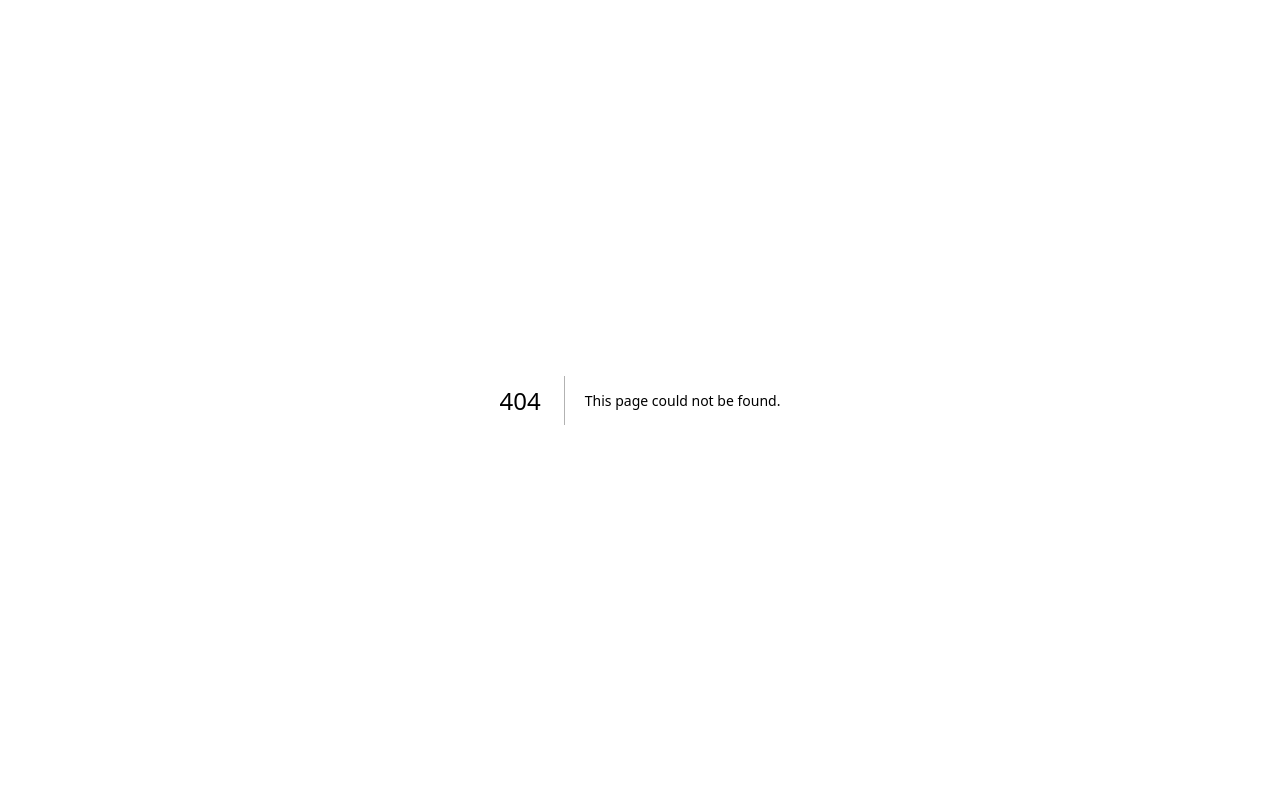
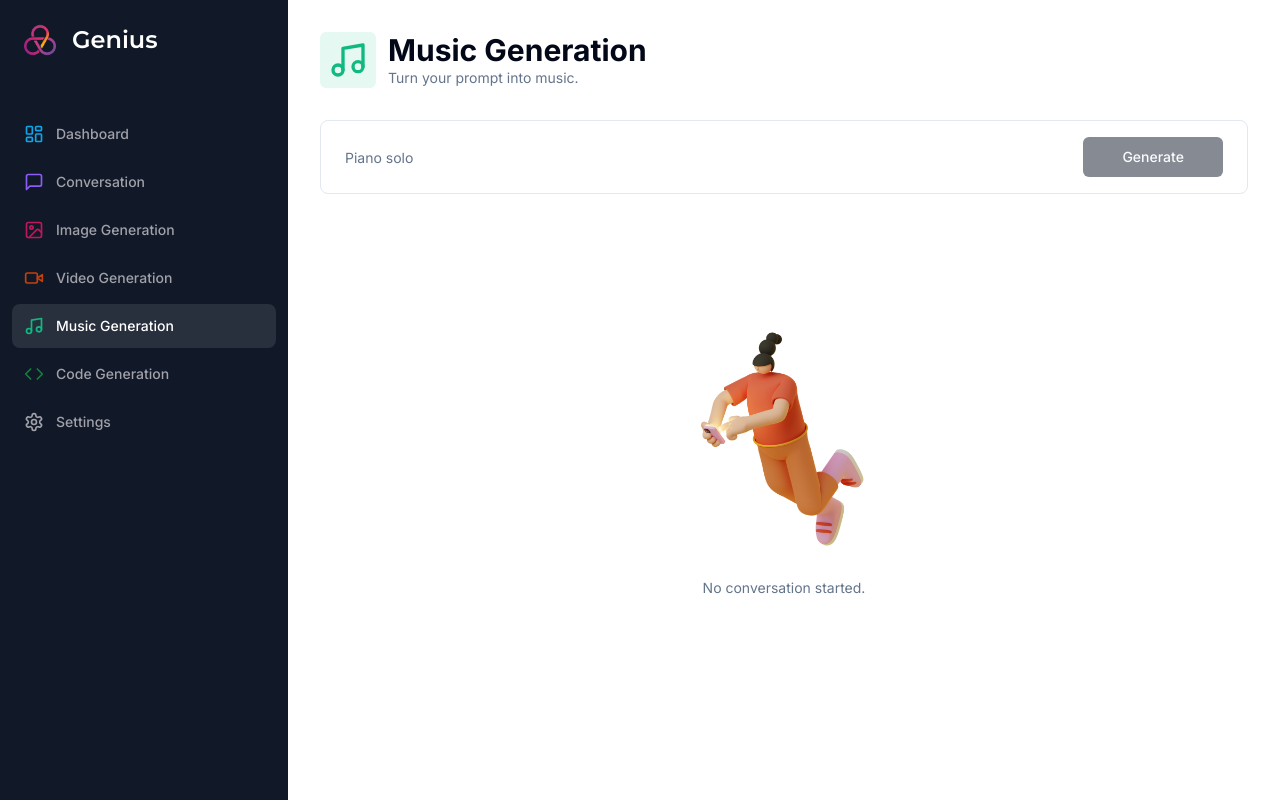
Before and after one commit to a7medhassanmohi/SaaS-Ai-Platform, a Next.js app: page /music in a window 1280 px wide. Before the commit this address had no page. Built offline with nearby package versions, Linux system fonts and the light colour scheme.

Commit message:
add music generation ui and API

```diff
--- /dev/null
+++ b/app/(dashboard)/(routes)/music/constants.ts
@@ -0,0 +1,9 @@
+import {z} from "zod"
+export const formSchema = z.object({
+    prompt: z.string().min(1, {
+      message: "music is required."
+    }),
+  });
+
+
+export type formSchemaType= z.infer<typeof formSchema >
--- /dev/null
+++ b/app/(dashboard)/(routes)/music/page.tsx
@@ -0,0 +1,122 @@
+"use client";
+import BotAvatar from "@/components/BotAvatar";
+import Empty from "@/components/Empty";
+import Heading from "@/components/Heading";
+import { Loader } from "@/components/Loader";
+import UserAvatar from "@/components/UserAvatar";
+import { Button } from "@/components/ui/button";
+import { Form, FormControl, FormField, FormItem } from "@/components/ui/form";
+import { Input } from "@/components/ui/input";
+import { cn } from "@/lib/utils";
+import { zodResolver } from "@hookform/resolvers/zod";
+import axios from "axios";
+import { Music } from "lucide-react";
+import { useRouter } from "next/navigation";
+import { useState } from "react";
+import { useForm } from "react-hook-form";
+import { formSchema, formSchemaType } from "./constants";
+type Props = {};
+
+const MusicGeneration = ({}: Props) => {
+    const router = useRouter();
+    const [music, setMusic] = useState<string>();
+
+  const form = useForm<formSchemaType>({
+    defaultValues: {
+      prompt: "",
+    },
+    resolver: zodResolver(formSchema),
+  });
+  const isLoading = form.formState.isSubmitting;
+  const onSubmit = async (values: formSchemaType) => {
+try {
+  setMusic(undefined)
+    const response = await axios.post('/api/music',values );
+
+    setMusic(response.data.audio)
+    form.reset();
+} catch (error) {
+    console.log(error)
+
+}finally{
+router.refresh();
+}
+
+  };
+
+  return (
+    <div>
+      <Heading
+        title="Music Generation"
+        description="Turn your prompt into music."
+        icon={Music}
+        iconColor="text-emerald-500"
+        bgColor="bg-emerald-500/10"
+      />
+      <div className="px-4 lg:px-8">
+        <div>
+          <Form {...form}>
+            <form
+              onSubmit={form.handleSubmit(onSubmit)}
+              className="
+                rounded-lg
+                border
+                w-full
+                p-4
+                px-3
+                md:px-6
+                focus-within:shadow-sm
+                grid
+                grid-cols-12
+                gap-2
+              "
+            >
+              <FormField
+                name="prompt"
+                render={({ field }) => (
+                  <FormItem className="col-span-12 lg:col-span-10">
+                    <FormControl className="m-0 p-0">
+                      <Input
+                        className="border-0 outline-none focus-visible:ring-0 focus-visible:ring-transparent"
+                        disabled={isLoading}
+                        placeholder="Piano solo"
+                        {...field}
+                      />
+                    </FormControl>
+                  </FormItem>
+                )}
+              />
+              <Button
+                className="col-span-12 lg:col-span-2 w-full"
+                type="submit"
+                disabled={ !form.watch("prompt").length || isLoading }
+                size="icon"
+              >
+                Generate
+              </Button>
+            </form>
+          </Form>
+        </div>
+        <div className="space-y-4 mt-4">
+        <div className="flex flex-col gap-y-4">
+        {isLoading && (
+            <div className="p-8 rounded-lg w-full flex items-center justify-center bg-muted">
+              <Loader />
+            </div>
+          )}
+            {!music && !isLoading && (
+            <Empty label="No conversation started." />
+          )}
+          {music && (
+          <audio controls className="w-full mt-8">
+            <source src={music} />
+          </audio>
+        )}
+          </div>
+        </div>
+      </div>
+    </div>
+  );
+};
+
+export default MusicGeneration;
--- /dev/null
+++ b/app/api/music/route.ts
@@ -0,0 +1,42 @@
+import { auth } from "@clerk/nextjs";
+import { NextResponse } from "next/server";
+
+import Replicate from "replicate";
+
+const replicate = new Replicate({
+  // get your token from https://replicate.com/account
+  auth: process.env.REP_API_KEY, // defaults to process.env.REPLICATE_API_TOKEN
+})
+
+  export async function POST(
+    req: Request
+  ) {
+    try {
+        const { userId } = auth();
+        const body = await req.json();
+        const { prompt=""  } = body;
+
+        if (!userId) {
+            return new NextResponse("Unauthorized", { status: 401 });
+          }
+
+          if (!prompt) {
+            return new NextResponse("prompt are required", { status: 400 });
+          }
+
+          const response = await replicate.run(
+            "riffusion/riffusion:8cf61ea6c56afd61d8f5b9ffd14d7c216c0a93844ce2d82ac1c9ecc9c7f24e05",
+            {
+              input: {
+                prompt_a: prompt
+              }
+            }
+          );
+          return NextResponse.json(response);
+
+    } catch (error) {
+        console.log('[MUSIC_ERROR]', error);
+        return new NextResponse("Internal Error", { status: 500 });
+    }
+
+  }
--- a/package.json
+++ b/package.json
@@ -27,6 +27,7 @@
     "react-hook-form": "^7.49.3",
     "react-markdown": "^9.0.1",
     "react-syntax-highlighter": "^15.5.0",
+    "replicate": "^0.25.2",
     "tailwind-merge": "^2.2.0",
     "tailwindcss-animate": "^1.0.7",
     "zod": "^3.22.4"
```
Also changed, not shown: 1 other file (tests, documents, lock files or other folders).
